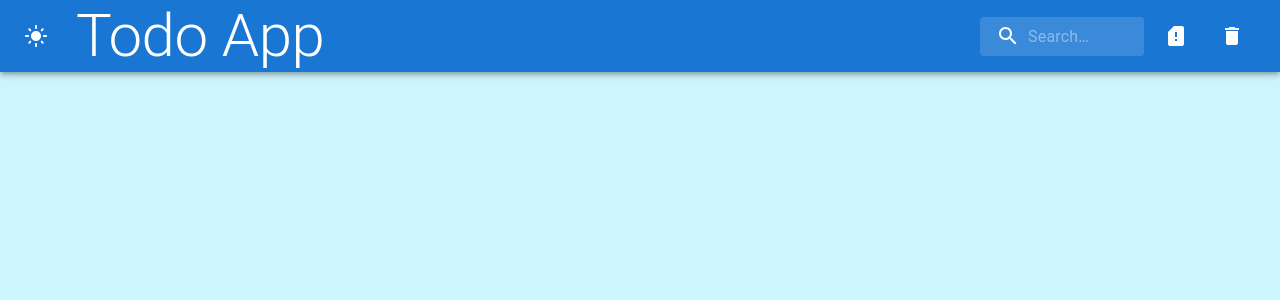
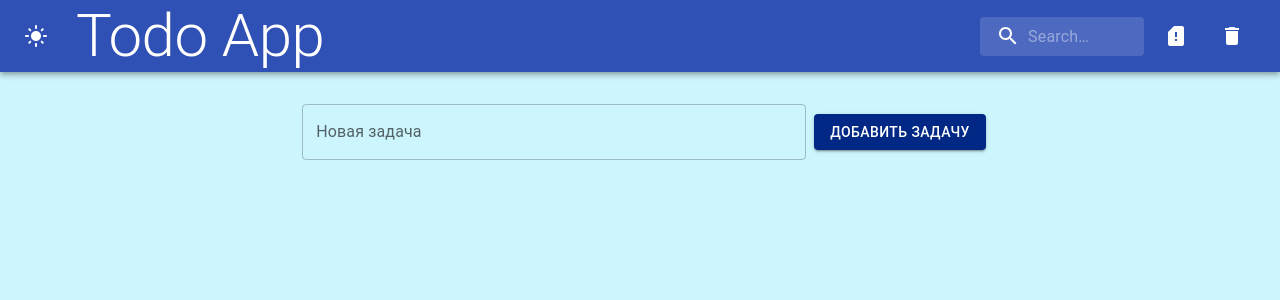
Before and after one commit to IvanovKS/todo-app-project, a React (Create React App) app: page / in a window 1280 px wide. Shown: the top 300 px of the page. Built offline with nearby package versions, Linux system fonts and the light colour scheme.

Commit message:
Add new branch, add TodoForm, add theme file

```diff
--- a/src/App.jsx
+++ b/src/App.jsx
@@ -1,10 +1,12 @@
 import styles from './App.module.css';
 import Header from './components/Header/Header';
+import TodoForm from './components/TodoForm/TodoForm';
 
 function App() {
   return (
     <div className={styles.app}>
       <Header />
+      <TodoForm />
     </div>
   );
 }
--- a/src/components/Header/Header.jsx
+++ b/src/components/Header/Header.jsx
@@ -1,11 +1,12 @@
 import * as React from 'react';
-import { styled, alpha } from '@mui/material/styles';
+import { styled, alpha, ThemeProvider } from '@mui/material/styles';
 import AppBar from '@mui/material/AppBar';
 import Box from '@mui/material/Box';
 import Toolbar from '@mui/material/Toolbar';
 import IconButton from '@mui/material/IconButton';
 import Typography from '@mui/material/Typography';
 import InputBase from '@mui/material/InputBase';
+import theme from '../../utils/theme';
 // import MenuIcon from '@mui/icons-material/Menu';
 import SearchIcon from '@mui/icons-material/Search';
 import LightModeIcon from '@mui/icons-material/LightMode';
@@ -56,6 +57,7 @@ const StyledInputBase = styled(InputBase)(({ theme }) => ({
 
 function Header() {
   return (
+    <ThemeProvider theme={theme}>
       <Box sx={{ flexGrow: 1 }}>
         <AppBar position="static">
           <Toolbar>
@@ -106,6 +108,7 @@ function Header() {
           </Toolbar>
         </AppBar>
       </Box>
+    </ThemeProvider>
   );
 }
 
--- a/src/components/TodoForm/TodoForm.jsx
+++ b/src/components/TodoForm/TodoForm.jsx
@@ -1,7 +1,42 @@
-import React from 'react';
+import * as React from 'react';
+import Box from '@mui/material/Box';
+import Toolbar from '@mui/material/Toolbar';
+import TextField from '@mui/material/TextField';
+import Button from '@mui/material/Button';
 
 function TodoForm() {
-  return <div>TodoForm</div>;
+  return (
+    <Box
+      sx={{
+        width: '100%',
+        maxWidth: '100%',
+        height: '120px',
+        display: 'flex',
+        justifyContent: 'center',
+      }}
+    >
+      <Toolbar
+        sx={{
+          display: 'flex',
+          justifyContent: 'center',
+          width: '60%',
+        }}
+      >
+        <TextField label="Новая задача" sx={{ m: 1, width: '70%', fontSize: 34, fontWeight: 'medium' }} />
+        <Button
+          variant="contained"
+          sx={{
+            background: '#002884',
+            '&:hover': {
+              background: '#2f50b5',
+            },
+          }}
+        >
+          Добавить задачу
+        </Button>
+      </Toolbar>
+    </Box>
+  );
 }
 
 export default TodoForm;
--- /dev/null
+++ b/src/utils/theme.js
@@ -0,0 +1,20 @@
+import { createTheme } from '@mui/material/styles';
+
+const theme = createTheme({
+  palette: {
+    primary: {
+      light: '#757ce8',
+      main: '#2f50b5',
+      dark: '#002884',
+      contrastText: '#fff',
+    },
+    secondary: {
+      light: '#ff7961',
+      main: '#f44336',
+      dark: '#ba000d',
+      contrastText: '#000',
+    },
+  },
+});
+
+export default theme;
```
Lines whose indentation alone changed are shown as unchanged.
